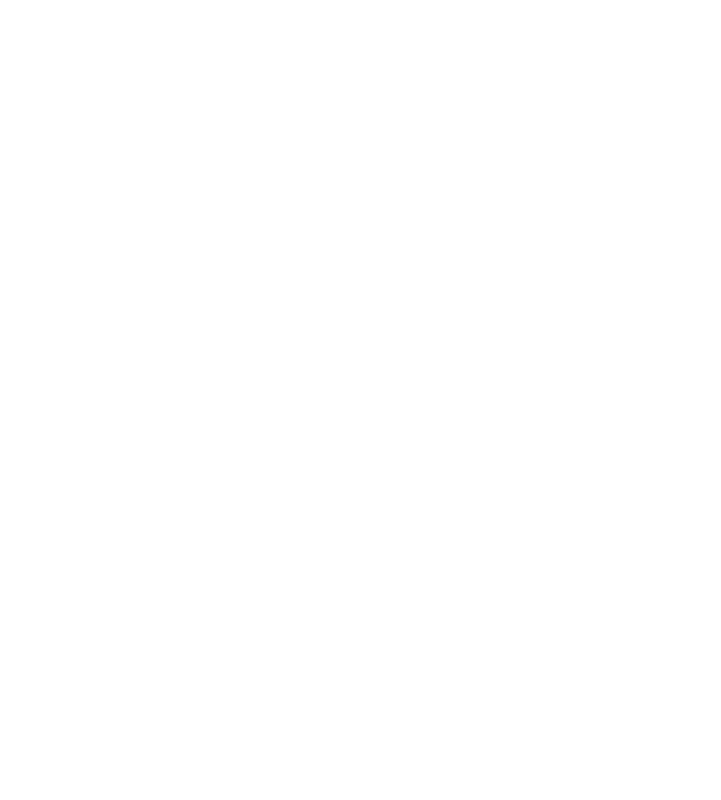
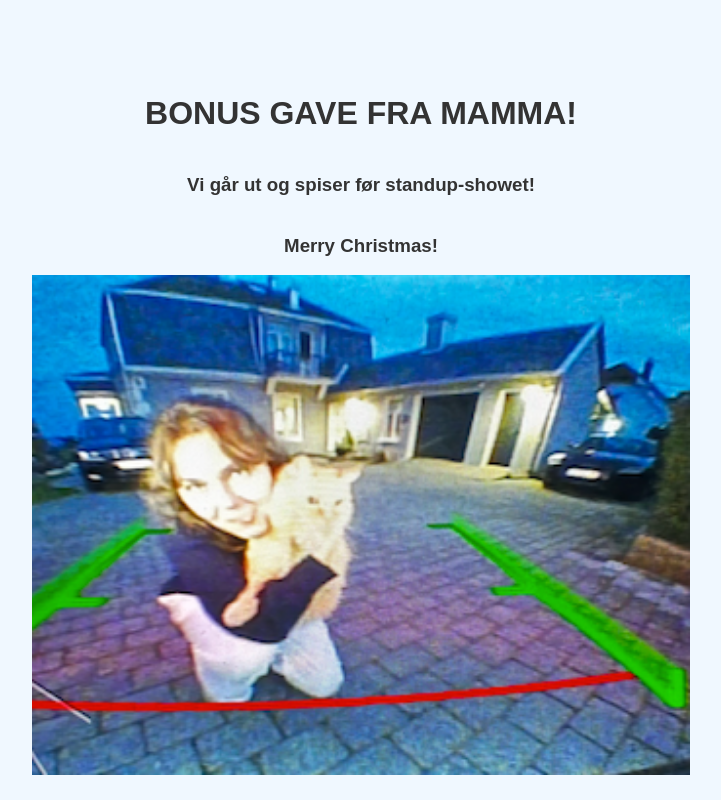
Before and after one commit to Frikkbre/JulegaveJakten, a website: page webPage/gave2.html in a window 1280 px wide. Shown: the whole page, without its empty margins (279-1000 px from the left). Drawn offline with Linux system fonts and the light colour scheme.

Commit message:
Finished gave2.html

```diff
--- a/webPage/gave2.html
+++ b/webPage/gave2.html
@@ -3,8 +3,15 @@
 <head>
     <meta charset="UTF-8">
     <title>Bonus gave!</title>
+    <link rel="stylesheet" href="../styling/MainCSS.css">
 </head>
 <body>
+<div class="center-content">
+    <br><br><br>
+    <h1>BONUS GAVE FRA MAMMA!</h1>
+    <h3>Vi går ut og spiser før standup-showet!</h3>
+    <h3>Merry Christmas!</h3>
+    <img src="../img/cutie.png" height="500">
 
 </body>
 </html>
```
